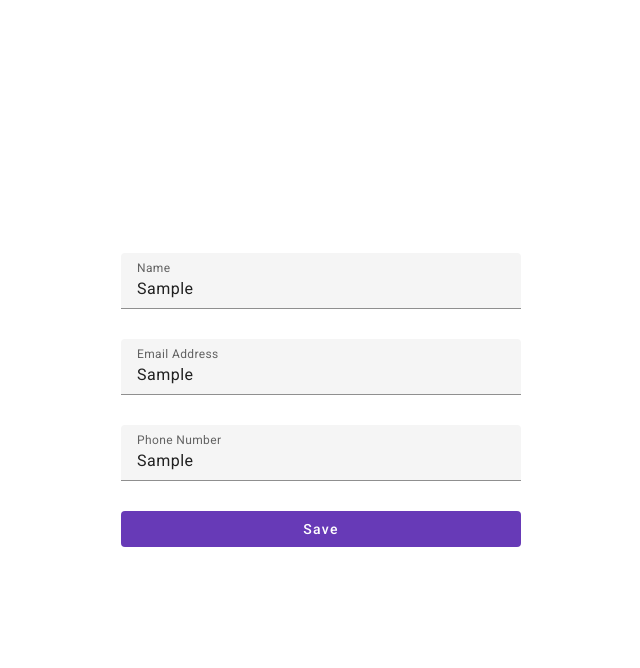
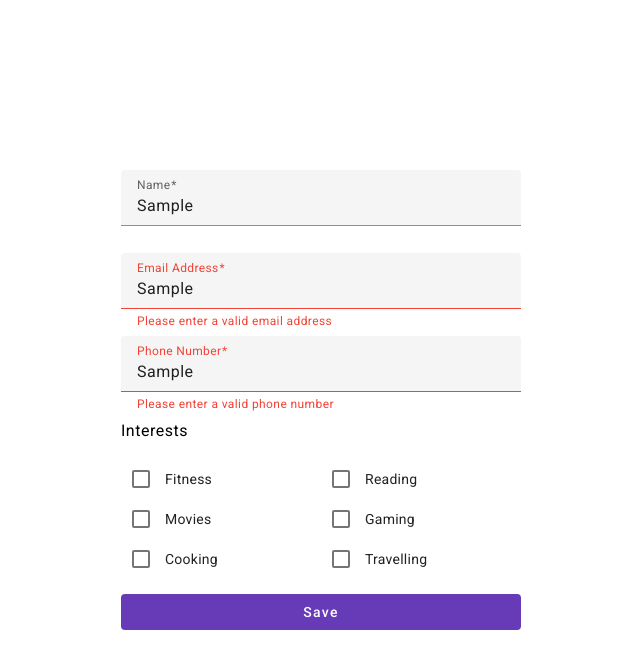
Before and after one commit to daveperry84/ngrx-sandbox, an Angular app: page / in a window 1280 px wide. Both pictures are taken after typing "Sample", "Sample", "Sample" into the empty fields and a click on the button "Save". Shown: the top 668 px of the page, without its empty margins (319-959 px from the left). Built offline with nearby package versions, Linux system fonts and the light colour scheme.

Commit message:
Add interests field and validation to form

```diff
--- a/src/app/app.component.html
+++ b/src/app/app.component.html
@@ -4,16 +4,33 @@
       <mat-form-field>
         <mat-label>Name</mat-label>
         <input matInput formControlName="name">
+        <mat-error>Please enter a valid name</mat-error>
       </mat-form-field>
       <mat-form-field>
         <mat-label>Email Address</mat-label>
         <input matInput formControlName="emailAddress">
+        <mat-error>Please enter a valid email address</mat-error>
       </mat-form-field>
       <mat-form-field>
         <mat-label>Phone Number</mat-label>
         <input matInput formControlName="phoneNumber">
+        <mat-error>Please enter a valid phone number</mat-error>
       </mat-form-field>
-      <button type="submit" mat-flat-button color="primary">Save</button>
+
+      <div class="interests" formGroupName="interests">
+        <h4>Interests</h4>
+
+        <div class="interests__options">
+          <mat-checkbox formControlName="fitness">Fitness</mat-checkbox>
+          <mat-checkbox formControlName="reading">Reading</mat-checkbox>
+          <mat-checkbox formControlName="movies">Movies</mat-checkbox>
+          <mat-checkbox formControlName="gaming">Gaming</mat-checkbox>
+          <mat-checkbox formControlName="cooking">Cooking</mat-checkbox>
+          <mat-checkbox formControlName="travelling">Travelling</mat-checkbox>
+        </div>
+      </div>
+
+      <button class="submit-btn" type="submit" mat-flat-button color="primary">Save</button>
     </form>
   </div>
 </main>
--- a/src/app/app.component.scss
+++ b/src/app/app.component.scss
@@ -9,8 +9,25 @@ main {
 }
 
 form {
-    width: 400px;
+    max-width: 400px;
+    min-width: 250px;
+    padding: 10px;
     display: flex;
     flex-direction: column;
-    gap: 8px;
+    gap: 5px;
 }
+
+.interests {
+    &__options {
+        display: flex;
+        flex-wrap: wrap;
+
+        mat-checkbox {
+            width: 200px;
+        }
+    }
+}
+
+.submit-btn {
+    margin-top: 10px;
+}
--- a/src/app/app.component.ts
+++ b/src/app/app.component.ts
@@ -1,28 +1,47 @@
 import { Component } from '@angular/core';
-import { FormBuilder, FormsModule, ReactiveFormsModule } from '@angular/forms';
+import { FormBuilder, FormsModule, ReactiveFormsModule, Validators } from '@angular/forms';
 import { RouterOutlet } from '@angular/router';
 import { MatFormFieldModule } from '@angular/material/form-field';
 import { MatInputModule } from '@angular/material/input';
 import { MatButtonModule } from '@angular/material/button';
+import { MatCheckboxModule } from '@angular/material/checkbox';
 
 @Component({
   selector: 'app-root',
   standalone: true,
-  imports: [RouterOutlet, FormsModule, ReactiveFormsModule, MatFormFieldModule, MatInputModule, MatButtonModule],
+  imports: [
+    RouterOutlet,
+    FormsModule,
+    ReactiveFormsModule,
+    MatFormFieldModule,
+    MatInputModule,
+    MatButtonModule,
+    MatCheckboxModule
+  ],
   templateUrl: './app.component.html',
   styleUrl: './app.component.scss'
 })
 export class AppComponent {
   form = this.formBuilder.group({
-    name: [''],
-    emailAddress: [''],
-    phoneNumber: [''],
+    name: ['', Validators.required],
+    emailAddress: ['', [Validators.required, Validators.email]],
+    phoneNumber: ['', [Validators.required, Validators.pattern("[0-9]{11}")]],
+    interests: this.formBuilder.group({
+      fitness: [false],
+      reading: [false],
+      movies: [false],
+      gaming: [false],
+      cooking: [false],
+      travelling: [false],
+    })
   })
 
   constructor(private formBuilder: FormBuilder) {}
 
   saveDetails(): void {
-    console.log('Save Details');
-    // Do Something
+    if (this.form.valid) {
+      console.log('Save Details', this.form.value);
+      // Do Something
+    }
   }
 }
```
